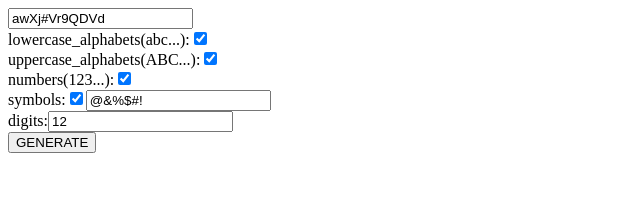
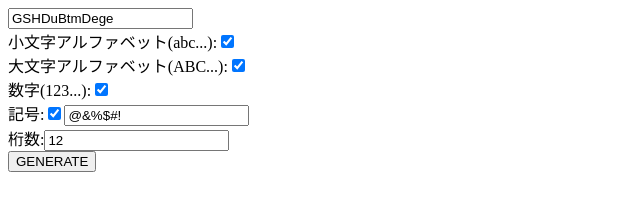
Before and after one commit to W5UIR14s/simple_password_generator, a plain HTML site: page index.html in a window 1280 px wide. Shown: the whole page, without its empty margins (0-640 px from the left). Drawn offline with Linux system fonts and the light colour scheme.

Commit message:
諸修正＋日本語に修正

```diff
--- a/index.html
+++ b/index.html
@@ -1,27 +1,29 @@
 <script>
-    window.onload = () => {
-        generate()
-    }
-    let generate = ()=>{
+    const generate = () => {
         let l_alphabets = 'abcdefghijklmnopqrstuvwxyz'
         let u_alphabets = 'ABCDEFGHIJKLMNOPQRSTUVWXYZ'
         let numbers = '1234567890'
-        let letters = ""
-        cb_l_alphabet.checked?letters += l_alphabets:false;
-        cb_u_alphabet.checked?letters += u_alphabets:false;
-        cb_number.checked?letters += numbers:false;
-        cb_symbol?letters += symbol_list.value:false;
-        PW.value = ""
-        for(let loop_num=0; loop_num<digits.value ; loop_num++){
-            PW.value += letters.charAt(Math.floor(Math.random() * letters.length))
+
+        let characters = ""
+        cb_l_alphabet.checked ? characters += l_alphabets : false
+        cb_u_alphabet.checked ? characters += u_alphabets : false
+        cb_number.checked ? characters += numbers : false
+        cb_symbol.checked ? characters += symbol_list.value : false
+
+        let char_strings = ""
+        for (let loop_num = 0; loop_num < digits_num.value; loop_num++) {
+            char_strings += characters.charAt(Math.floor(Math.random() * characters.length))
         }
+        PW.value = char_strings;
     }
+</script>
 
-</script>
-<input type="text" id="PW" /><br>
-lowercase_alphabets(abc...):<input id="cb_l_alphabet" type="checkbox" checked /><br>
-uppercase_alphabets(ABC...):<input id="cb_u_alphabet" type="checkbox" checked /><br>
-numbers(123...):<input id="cb_number" type="checkbox" checked /><br>
-symbols:<input id="cb_symbol" type="checkbox" checked /><input id="symbol_list" type="text" value="@&%$#!"/><br>
-digits:<input id="digits" type="number" value="12" min="1" /><br>
-<input id="btn_generate" type="button" value="GENERATE" onclick="generate()"/>
+<body onload="generate()">
+    <input type="text" id="PW" /><br>
+    小文字アルファベット(abc...):<input id="cb_l_alphabet" type="checkbox" checked /><br>
+    大文字アルファベット(ABC...):<input id="cb_u_alphabet" type="checkbox" checked /><br>
+    数字(123...):<input id="cb_number" type="checkbox" checked /><br>
+    記号:<input id="cb_symbol" type="checkbox" checked /><input id="symbol_list" type="text" value="@&%$#!" /><br>
+    桁数:<input id="digits_num" type="number" value="12" min="1" /><br>
+    <input id="btn_generate" type="button" value="GENERATE" onclick="generate()" />
+</body>
```
